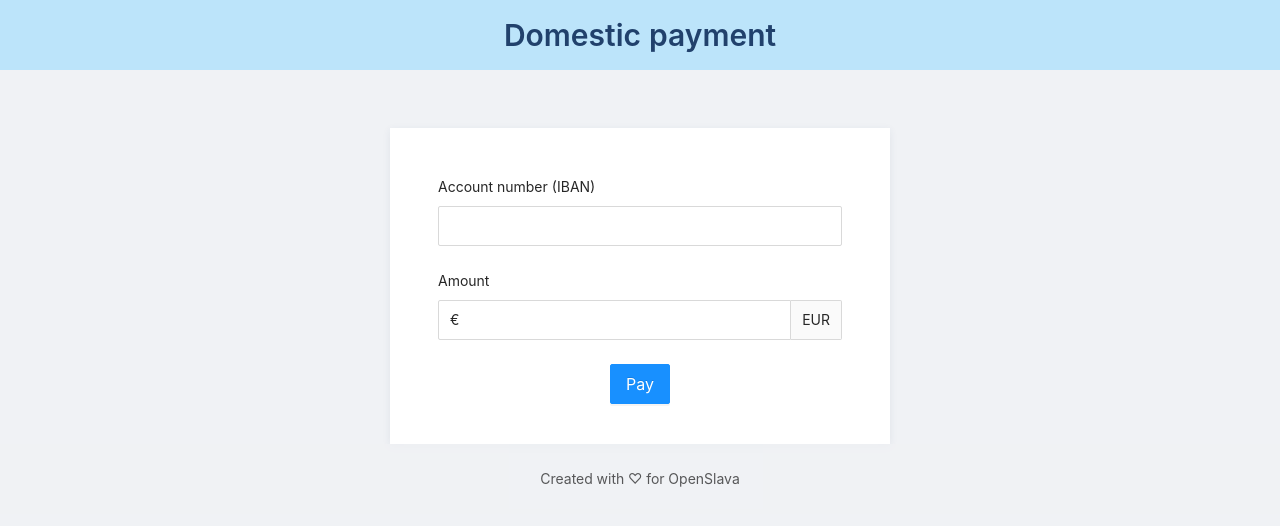
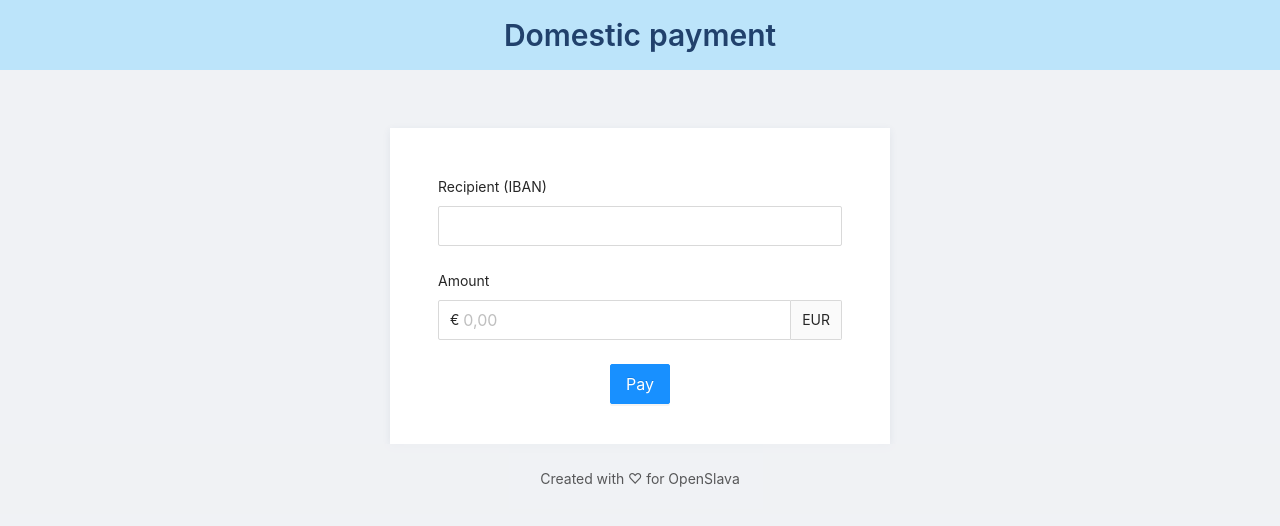
Before and after one commit to niksumeiko/payment-form-react-tdd-kata, a React (Create React App) app: page / in a window 1280 px wide. Shown: the top 526 px of the page. Built offline with nearby package versions, Linux system fonts and the light colour scheme.

Commit message:
Handle form submit

```diff
--- a/package.json
+++ b/package.json
@@ -16,7 +16,6 @@
     "postcss-scss": "^4.0.5",
     "react": "^18.2.0",
     "react-dom": "^18.2.0",
-    "react-hook-form": "^7.36.1",
     "react-scripts": "5.0.1",
     "sass": "^1.55.0",
     "typescript": "^4.8.3"
--- a/src/payment-form/PaymentForm.tsx
+++ b/src/payment-form/PaymentForm.tsx
@@ -3,17 +3,38 @@ import type { FC } from 'react';
 import React from 'react';
 import { Button, Form, Input, InputNumber } from 'antd';
 
+interface FormValues {
+    iban: string;
+    amount: number;
+}
+
 export const PaymentForm: FC = () => {
+    const handleSubmit = (values: FormValues) => {
+        // eslint-disable-next-line no-console
+        console.log(values);
+    };
+
     return (
-        <Form layout="vertical" autoComplete="off">
-            <Form.Item label="Account number (IBAN)">
+        <Form layout="vertical" autoComplete="off" requiredMark={false} onFinish={handleSubmit}>
+            <Form.Item
+                label="Recipient (IBAN)"
+                name="iban"
+                rules={[{ required: true, message: 'Missing IBAN' }]}
+                data-test="iban"
+            >
                 <Input size="large" />
             </Form.Item>
-            <Form.Item label="Amount">
+            <Form.Item
+                label="Amount"
+                name="amount"
+                rules={[{ required: true, message: 'Missing payment amount' }]}
+                data-test="amount"
+            >
                 <InputNumber
                     style={{ width: '100%' }}
                     prefix="€"
                     addonAfter="EUR"
+                    placeholder="0,00"
                     controls={false}
                     min={0}
                     decimalSeparator="."
@@ -22,7 +43,7 @@ export const PaymentForm: FC = () => {
                 />
             </Form.Item>
             <Form.Item style={{ textAlign: 'center' }}>
-                <Button type="primary" htmlType="submit" size="large">
+                <Button type="primary" htmlType="submit" size="large" data-test="submit">
                     Pay
                 </Button>
             </Form.Item>
```
Also changed, not shown: 1 other file (tests, documents, lock files or other folders).
